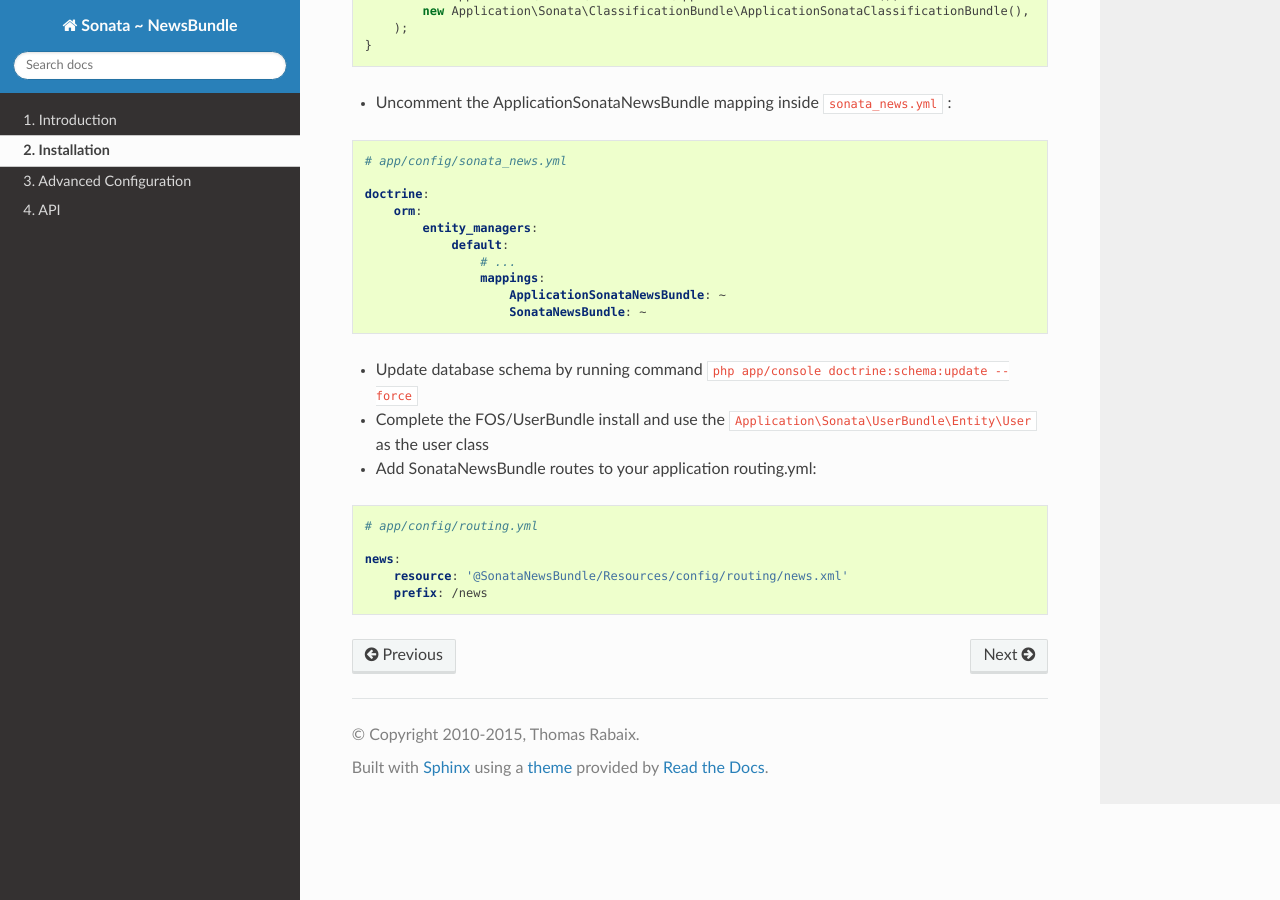
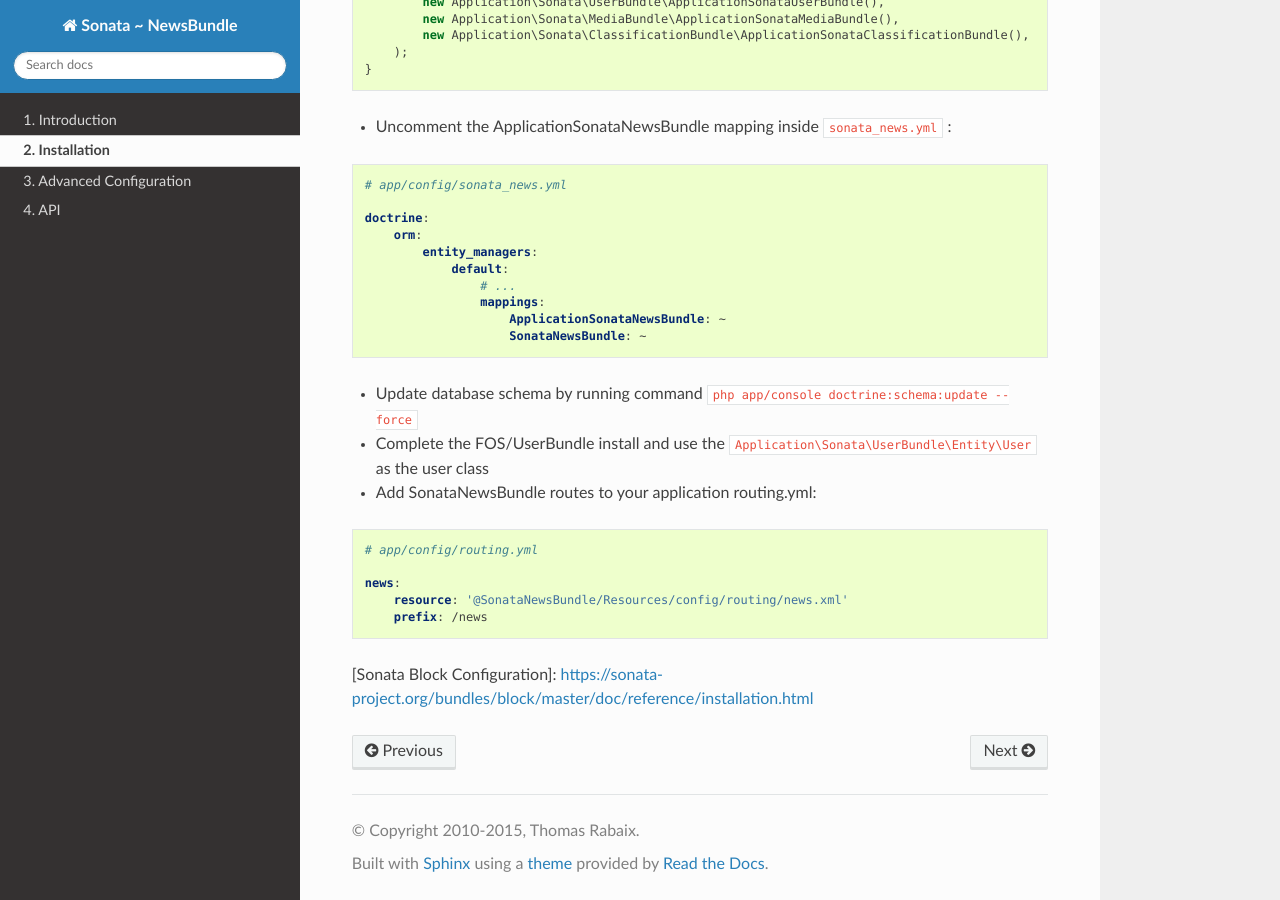
Before and after one commit to sonata-project/SonataNewsBundle, a Sphinx documentation site: the page built from Resources/doc/reference/installation.rst, in a window 1280 px wide and 900 px high, scrolled down 3516 px. Built offline with Sphinx 7.4.7 and the Read the Docs theme 2.0.0, drawn with Linux system fonts in a browser that asks for light colours; some of the changed text lies outside the part shown.

Commit message:
[Issue #338] -  Add Block configuration link

```diff
--- a/Resources/doc/reference/installation.rst
+++ b/Resources/doc/reference/installation.rst
@@ -151,7 +151,7 @@
                     - sonata.formatter.twig.gist
                     - sonata.media.formatter.twig
 
-* Create configuration file ``sonata_block.yml`` for block rendering:
+* Create configuration file ``sonata_block.yml`` for block rendering as per [Sonata Block Configuration]:
 
 .. code-block:: yaml
 
@@ -234,3 +234,5 @@
     news:
         resource: '@SonataNewsBundle/Resources/config/routing/news.xml'
         prefix: /news
+
+[Sonata Block Configuration]: https://sonata-project.org/bundles/block/master/doc/reference/installation.html
```
